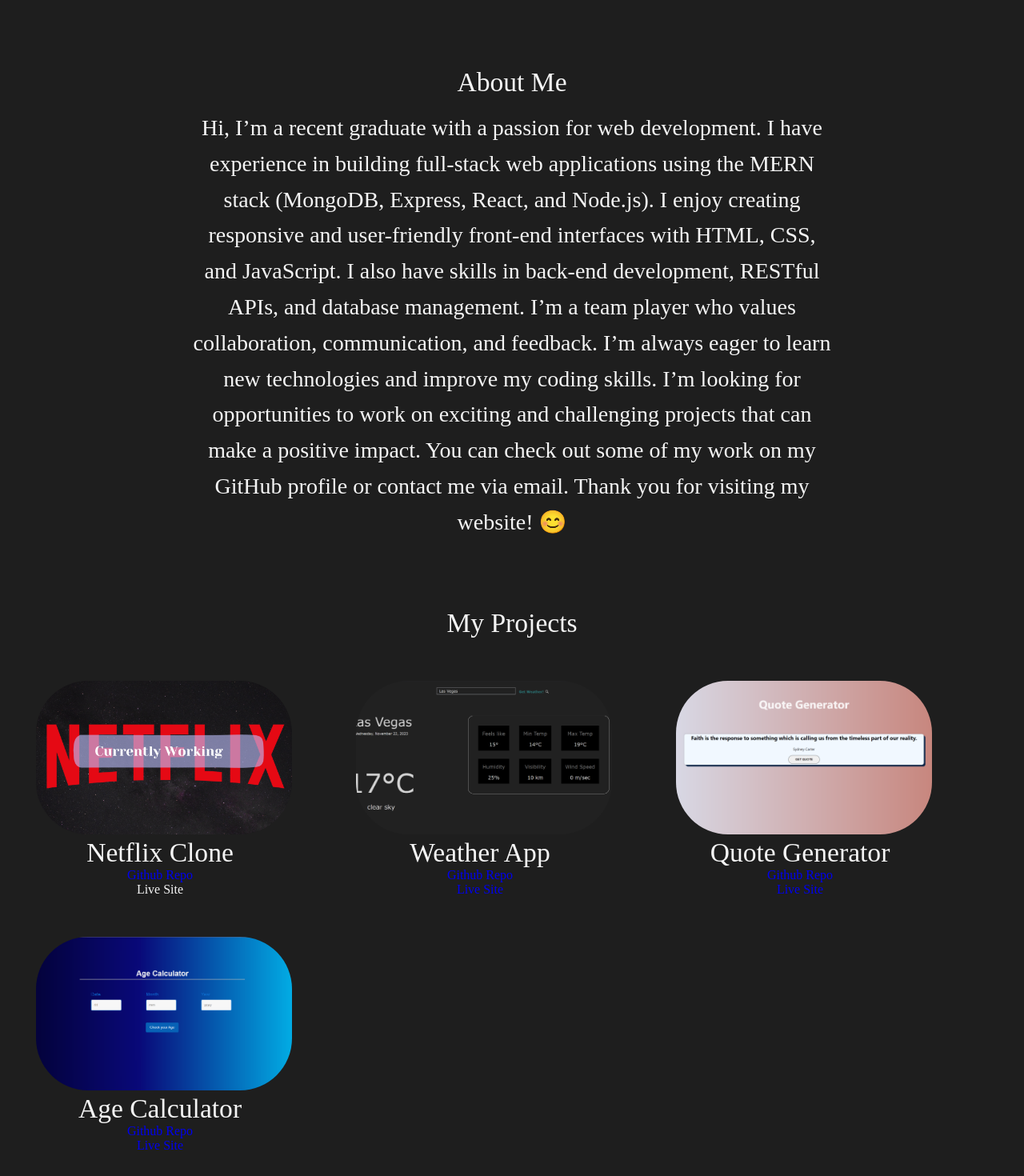
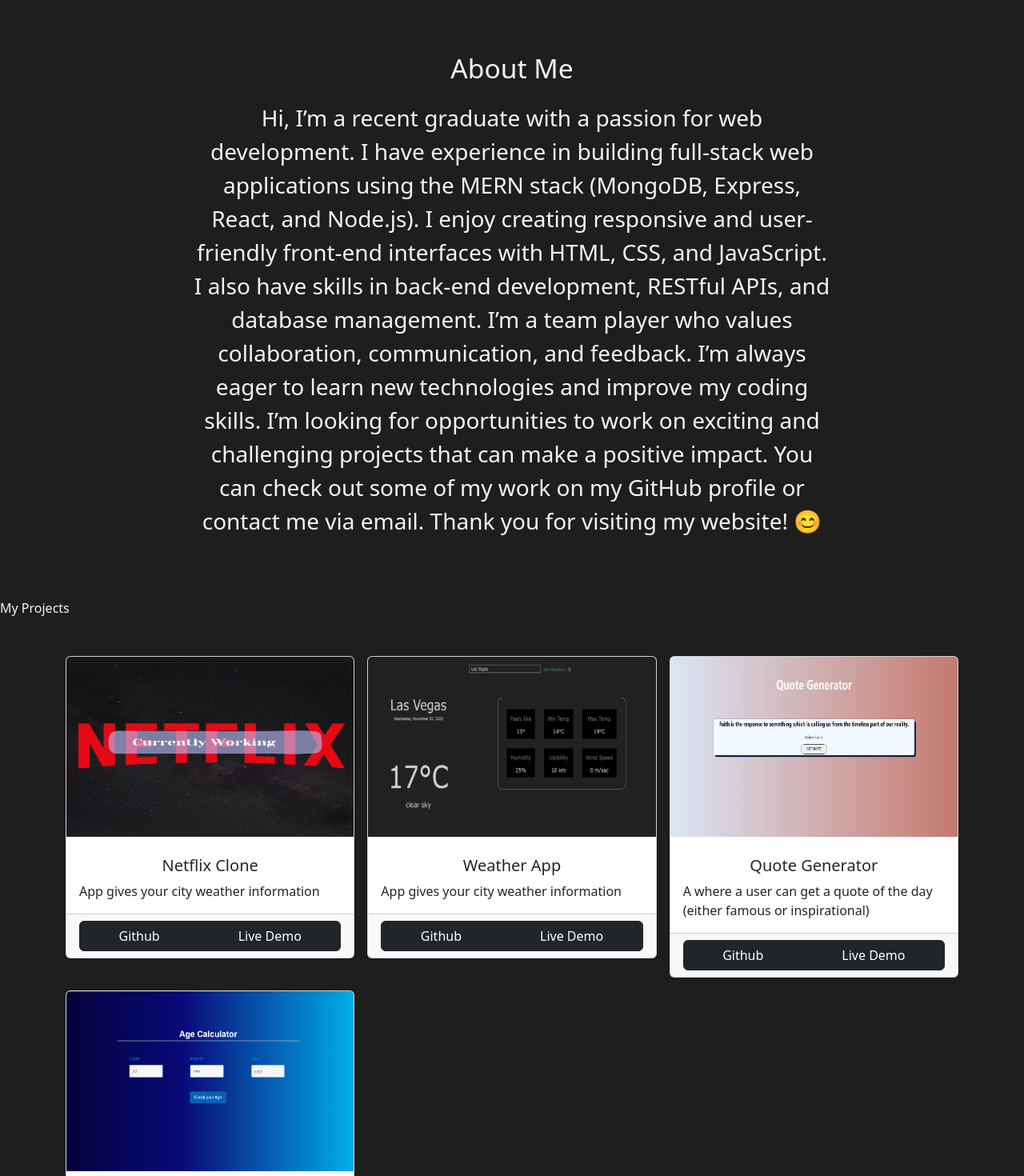
Before and after one commit to praysuthar/portfolio-website, a React (Vite) app: page / in a window 1280 px wide. Shown: the part 840-2310 px from the top of the page at 80% size. Built offline with nearby package versions, Linux system fonts and the light colour scheme.

Commit message:
Added Bootstrap to About, Projects

```diff
--- a/index.html
+++ b/index.html
@@ -2,12 +2,24 @@
 <html lang="en">
 	<head>
 		<meta charset="UTF-8" />
+		<meta name="viewport" content="width=device-width, initial-scale=1" />
 		<link rel="icon" type="image/svg+xml" href="/vite.svg" />
+		<link
+			href="https://cdn.jsdelivr.net/npm/bootstrap@5.3.2/dist/css/bootstrap.min.css"
+			rel="stylesheet"
+			integrity="sha384-T3c6CoIi6uLrA9TneNEoa7RxnatzjcDSCmG1MXxSR1GAsXEV/Dwwykc2MPK8M2HN"
+			crossorigin="anonymous"
+		/>
 		<meta name="viewport" content="width=device-width, initial-scale=1.0" />
 		<title>My Portfolio</title>
 	</head>
 	<body>
 		<div id="root"></div>
 		<script type="module" src="/src/main.jsx"></script>
+		<script
+			src="https://cdn.jsdelivr.net/npm/bootstrap@5.3.2/dist/js/bootstrap.bundle.min.js"
+			integrity="sha384-C6RzsynM9kWDrMNeT87bh95OGNyZPhcTNXj1NW7RuBCsyN/o0jlpcV8Qyq46cDfL"
+			crossorigin="anonymous"
+		></script>
 	</body>
 </html>
--- a/src/components/About/about.css
+++ /dev/null
@@ -1,20 +0,0 @@
-#about {
-	padding: 60px 0;
-	margin: 0 auto;
-	max-width: 800px;
-}
-.about_title {
-	font-size: 2.1rem;
-	font-weight: 120;
-	text-align: center;
-	margin-top: 1.5rem;
-	margin-bottom: 1rem;
-	color: whitesmoke;
-}
-
-.about_info {
-	line-height: 1.6;
-	font-size: 1.75rem;
-	font-weight: 50;
-	text-align: center;
-}
--- a/src/components/About/about.jsx
+++ b/src/components/About/about.jsx
@@ -1,11 +1,21 @@
 import React from "react";
-import "./about.css";
 
 const About = () => {
 	return (
-		<section id="about">
-			<div className="about_title">About Me</div>
-			<p className="about_info">
+		<section
+			id="about"
+			style={{ padding: "60px 0", margin: "0 auto", maxWidth: "800px" }}
+		>
+			<div
+				className="about_title fw-120 text-center mb-3"
+				style={{ fontSize: "2.1rem" }}
+			>
+				About Me
+			</div>
+			<p
+				className="about_info fw-50 text-center"
+				style={{ fontSize: "1.75rem" }}
+			>
 				Hi, I’m a recent graduate with a passion for web development. I have
 				experience in building full-stack web applications using the MERN stack
 				(MongoDB, Express, React, and Node.js). I enjoy creating responsive and
--- a/src/components/Projects/projects.css
+++ /dev/null
@@ -1,41 +0,0 @@
-#project {
-	justify-content: center;
-	text-align: center;
-	width: 100vw;
-	max-width: 75rem;
-	margin: 0 auto;
-}
-
-.t {
-	margin: 5rem auto;
-}
-.project_card_container {
-	display: grid;
-	grid-template-columns: auto auto auto;
-}
-.project_card {
-	width: 100vh;
-	max-width: 20rem;
-	height: 32vh;
-	margin-bottom: 4rem;
-	padding: 5px;
-	padding-bottom: 30px;
-}
-.project_card_img {
-	object-fit: cover;
-	height: 12rem;
-	width: 100vw;
-	max-width: 20rem;
-	border-radius: 65px;
-}
-.project_title {
-	font-size: 2.1rem;
-	font-weight: 120;
-	text-align: center;
-	margin-top: 1.5rem;
-	margin-bottom: 3rem;
-	color: whitesmoke;
-}
-.project_card_button {
-	color: whitesmoke;
-}
--- a/src/components/Projects/projects.jsx
+++ b/src/components/Projects/projects.jsx
@@ -1,23 +1,53 @@
 import React from "react";
-import "./projects.css";
 import projectsList from "../../assets/projectdata";
 
 const Projects = () => {
 	return (
 		<section id="project">
 			<div className="project_title">My Projects</div>
-			<div className="project_card_container">
-				{projectsList.map((item) => (
-					<div className="project_card">
-						<img className="project_card_img" src={item.image}></img>
-						<span className="project_title">{item.title}</span>
-						<div className="project_card_button">
-							<a href={item.github_link}>Github Repo</a>
-							<br />
-							<a href={item.live_link}>Live Site</a>
+			<div className="album py-5 bg-body-dark">
+				<div className="container">
+					<div className="card-group">
+						<div className="row row-cols-1 row-cols-sm-2 row-cols-md-3 g-3">
+							{projectsList.map((item) => (
+								<div className="col">
+									<div className="card shadow-sm">
+										<img
+											className="bd-placeholder-img card-img-top"
+											width="100%"
+											height="225"
+											src={item.image}
+											role="img"
+											aria-label="Placeholder: Thumbnail"
+											preserveAspectRatio="xMidYMid slice"
+											focusable="false"
+										/>
+										<div className="card-body">
+											<h5 className="project_title card-title text-center mt-2">
+												{item.title}
+											</h5>
+											<p className="project_desc card-text">
+												{item.description}
+											</p>
+										</div>
+										<div className="card-footer btn-group">
+											<a
+												href={item.github_link}
+												className="btn btn-md btn-dark"
+											>
+												Github
+											</a>
+
+											<a href={item.live_link} className="btn btn-md btn-dark">
+												Live Demo
+											</a>
+										</div>
+									</div>
+								</div>
+							))}
 						</div>
 					</div>
-				))}
+				</div>
 			</div>
 		</section>
 	);
```
